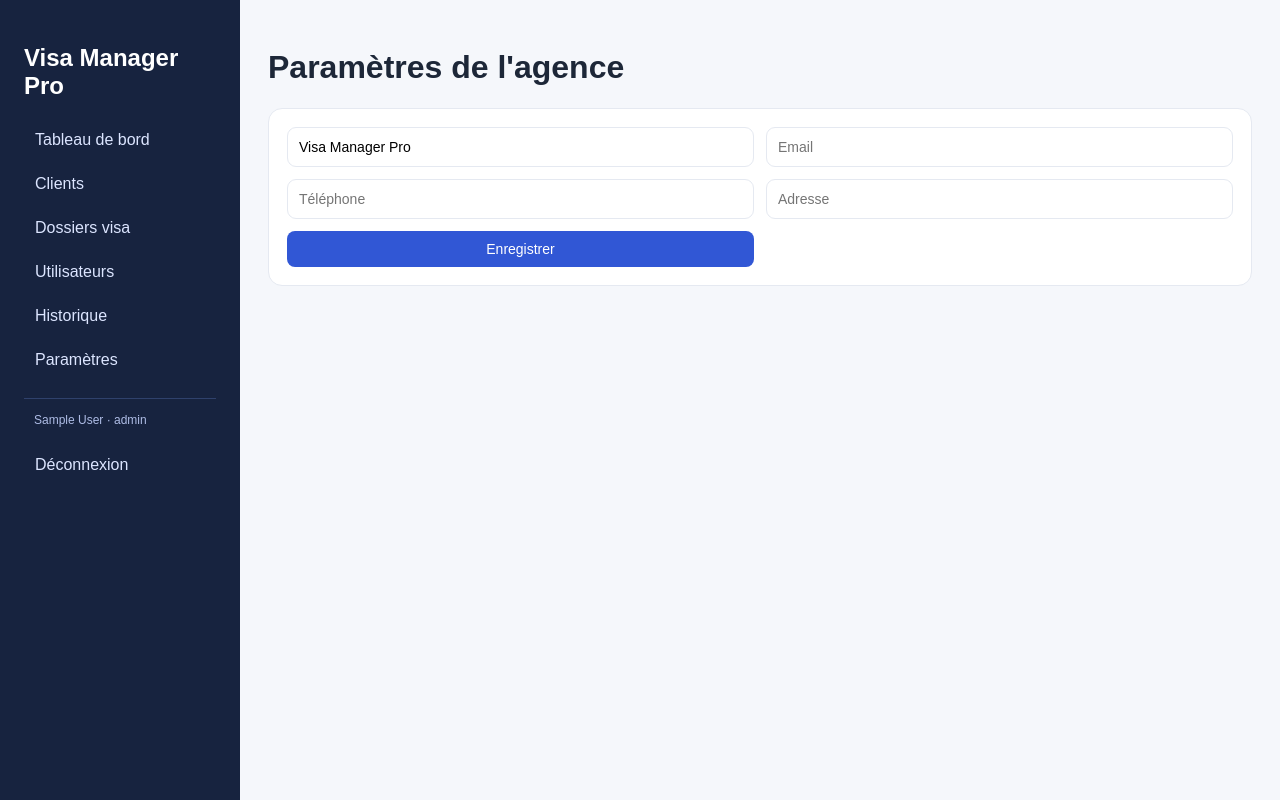
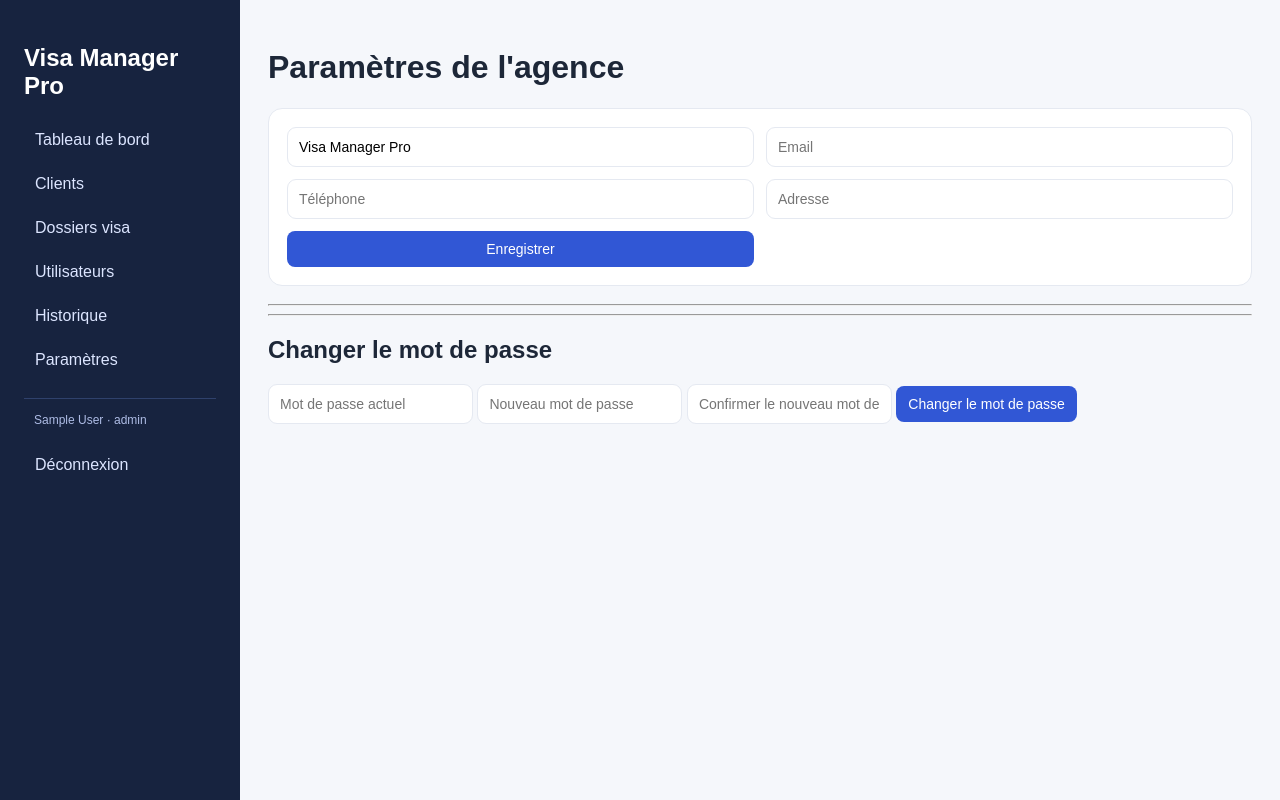
Before and after one commit to VISABABA-MANAGER/BABA, a Flask app: page /settings in a window 1280 px wide. Run offline with Flask 3, Linux system fonts and the light colour scheme; the visitor is signed in with stand-in values (Sample User, id 1); data comes from the database, SQL or seed files in the repository.

Commit message:
Add password change form to settings.html
Added a password change form to the settings page.

```diff
--- a/templates/settings.html
+++ b/templates/settings.html
@@ -1,4 +1,19 @@
 
 {% extends "base.html" %}{% block content %}<h1>Paramètres de l'agence</h1><div class="panel"><form method="post" class="grid">
 <input name="agency_name" value="{{settings.agency_name}}" placeholder="Nom de l'agence"><input name="agency_email" value="{{settings.agency_email or ''}}" placeholder="Email">
-<input name="agency_phone" value="{{settings.agency_phone or ''}}" placeholder="Téléphone"><input name="agency_address" value="{{settings.agency_address or ''}}" placeholder="Adresse"><button>Enregistrer</button></form></div>{% endblock %}
+<input name="agency_phone" value="{{settings.agency_phone or ''}}" placeholder="Téléphone"><input name="agency_address" value="{{settings.agency_address or ''}}" placeholder="Adresse"><button>Enregistrer</button></form></div><hr><hr>
+
+<h2>Changer le mot de passe</h2>
+
+<form method="POST" action="{{ url_for('change_password') }}">
+    <input type="password" name="current_password"
+           placeholder="Mot de passe actuel" required>
+
+    <input type="password" name="new_password"
+           placeholder="Nouveau mot de passe" required>
+
+    <input type="password" name="confirm_password"
+           placeholder="Confirmer le nouveau mot de passe" required>
+
+    <button type="submit">Changer le mot de passe</button>
+</form>{% endblock %}
```
